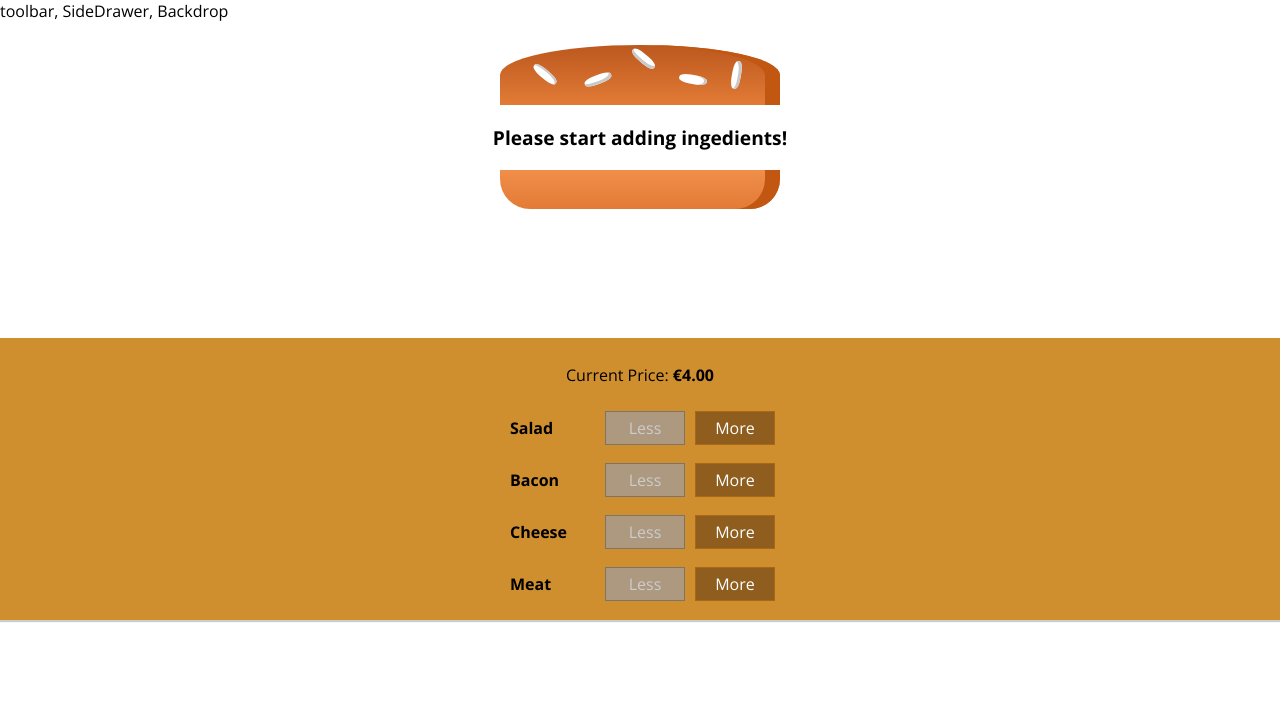
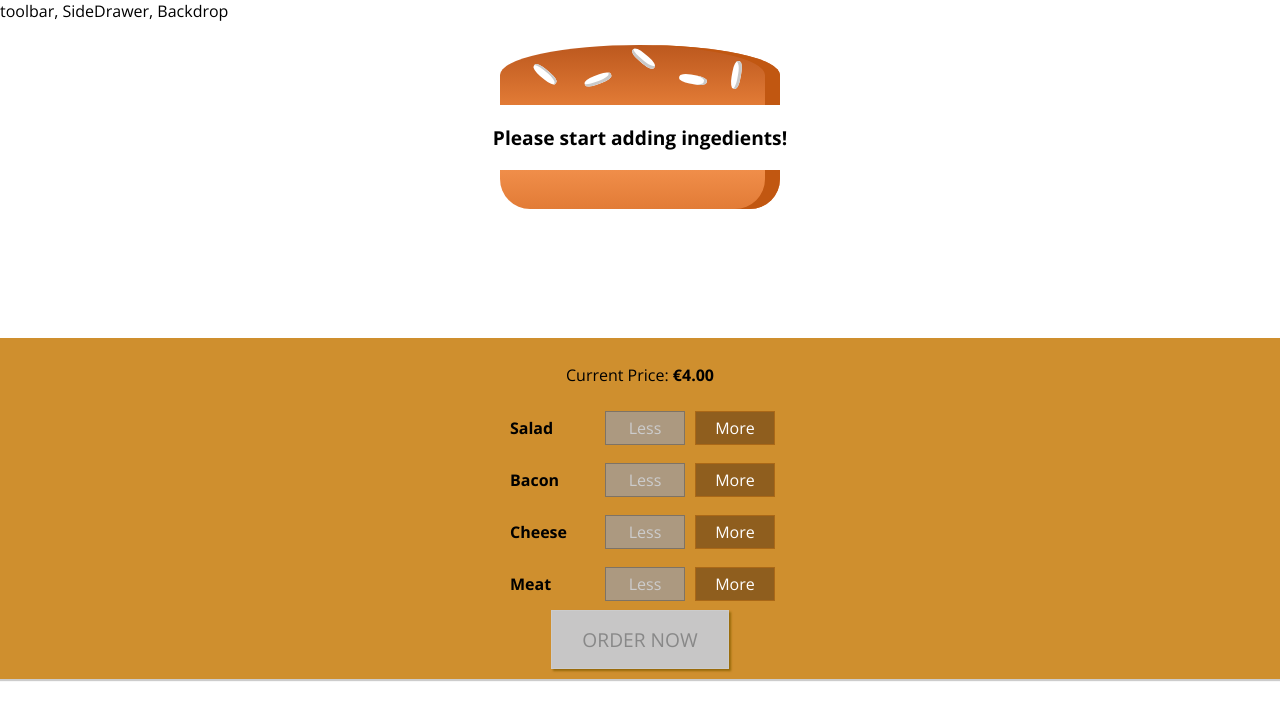
Before and after one commit to fleckc3/burger-builder-react-practice, a React app: page / in a window 1280 px wide. Shown: the top 720 px of the page. Built offline with nearby package versions, Linux system fonts and the light colour scheme.

Commit message:
feature updates
- order now button & logic
- created modal to wrap order summary
- added backdrop and click to dismiss with modal

```diff
--- a/src/components/Burger/BuildControls/BuildControls.css
+++ b/src/components/Burger/BuildControls/BuildControls.css
@@ -8,3 +8,45 @@
     margin: auto;
     padding: 10px 0;
 }
+
+
+.OrderButton {
+    background-color: #DAD735;
+    outline: none;
+    cursor: pointer;
+    border: 1px solid #966909;
+    color: #966909;
+    font-family: inherit;
+    font-size: 1.2em;
+    padding: 15px 30px;
+    box-shadow: 2px 2px 2px #966909;
+}
+
+.OrderButton:hover, .OrderButton:active {
+    background-color: #A0DB41;
+    border: 1px solid #966909;
+    color: #966909;
+}
+
+.OrderButton:disabled {
+    background-color: #C7C6C6;
+    cursor: not-allowed;
+    border: 1px solid #ccc;
+    color: #888888;
+}
+
+.OrderButton:not(:disabled) {
+    animation: enable 0.3s linear;
+}
+
+@keyframes enable {
+    0% {
+        transform: scale(1);
+    }
+    60% {
+        transform: scale(1.1);
+    }
+    100% {
+        transform: scale(1);
+    }
+}
--- a/src/components/Burger/BuildControls/BuildControls.js
+++ b/src/components/Burger/BuildControls/BuildControls.js
@@ -22,6 +22,10 @@
                 removed={() => props.ingredientRemoved(ctrl.type)}
                 disabled={props.disabled[ctrl.type]} />
         ))}
+        <button
+            className={classes.OrderButton}
+            disabled={!props.purchasable}
+            onClick={props.ordered}>ORDER NOW</button>
     </div>
 );
 
--- /dev/null
+++ b/src/components/Burger/OrderSummary/OrderSummary.js
@@ -0,0 +1,29 @@
+
+import React from 'react';
+import Aux from '../../../hoc/Auxilliary';
+
+// functional component
+const orderSummary = (props) => {
+    // get ingredients transform into arraythen loop through and create list item
+    const ingredientSummary = Object.keys(props.ingredients)
+        .map(igKey => {
+            return (
+                <li key={igKey}>
+                    <span style={{ textTransform: 'capitalize' }}>{igKey}:</span> {props.ingredients[igKey]}
+                </li>
+            );
+        });
+    return (
+        <Aux>
+            <h3>Your Order</h3>
+            <p>One burger with the following ingedients:</p>
+            <ul>
+                {ingredientSummary}
+            </ul>
+            <p>Continue to checkout?</p>
+
+        </Aux>
+    );
+};
+
+export default orderSummary;
--- /dev/null
+++ b/src/components/UI/Backdrop/Backdrop.css
@@ -0,0 +1,9 @@
+.Backdrop {
+    width: 100%;
+    height: 100%;
+    position: fixed;
+    z-index: 100;
+    left: 0;
+    top: o;
+    background-color: rgba(0,0,0,0.5);
+}
--- /dev/null
+++ b/src/components/UI/Backdrop/Backdrop.js
@@ -0,0 +1,11 @@
+import React from 'react';
+import classes from './Backdrop.css';
+
+// functional component
+const backdrop = (props) => (
+    props.show ? <div
+                    className={classes.Backdrop}
+                    onClick={props.clicked}></div> : null
+);
+
+export default backdrop;
--- /dev/null
+++ b/src/components/UI/Modal/Modal.css
@@ -0,0 +1,22 @@
+.Modal {
+    position: fixed;
+    z-index: 500;
+    background-color: white;
+    width: 70%;
+    border: 1px solid #ccc;
+    box-shadow: 1px 1px 1px black;
+    padding: 16px;
+    left: 15%;
+    top: 30%;
+    box-sizing: border-box;
+    transition: all 0.3s ease-out;
+}
+
+
+
+@media (min-width: 600px) {
+    .Modal {
+        width: 500px;
+        left: calc(50% - 250px);
+    }
+}
--- /dev/null
+++ b/src/components/UI/Modal/Modal.js
@@ -0,0 +1,24 @@
+import React from 'react';
+import classes from './Modal.css';
+import Aux from '../../../hoc/Auxilliary';
+import Backdrop from '../Backdrop/Backdrop';
+import { checkPropTypes } from 'prop-types';
+
+// functional component - no state atached
+const modal = (props) => (
+    <Aux>
+        <Backdrop
+            show={props.show}
+            clicked={props.modalClosed}/>
+        <div
+            className={classes.Modal}
+            style={{
+                transform: props.show ? 'translateY(0)' : 'translateY(-100vh)',
+                opacity: props.show ?  '1' : '0'
+            }}>
+            {props.children}
+        </div>
+    </Aux>
+);
+
+export default modal;
--- a/src/containers/BurgerBuilder/BurgerBuilder.js
+++ b/src/containers/BurgerBuilder/BurgerBuilder.js
@@ -1,8 +1,10 @@
 
 import React, { Component } from 'react';
-import Auxilliary from '../../hoc/Auxilliary';
+import Aux from '../../hoc/Auxilliary';
 import Burger from '../../components/Burger/Burger';
 import BuildControls from '../../components/Burger/BuildControls/BuildControls';
+import Modal from '../../components/UI/Modal/Modal';
+import OrderSummary from '../../components/Burger/OrderSummary/OrderSummary';
 
 const  INGREDIENT_PRICES = {
     salad: 0.5,
@@ -25,7 +27,34 @@
             cheese: 0,
             meat: 0
         },
-        totalPrice: 4
+        totalPrice: 4,
+        purchasable: false,
+        purchasing: false
+    }
+
+    purchaseHandler = () => {
+        this.setState({purchasing: true});
+    }
+
+    purchaseCancelHandler = () => {
+        this.setState({purchasing: false});
+    };
+
+    updatePurchaseState(ingredients) {
+        // create array of strings for ingredients
+        // map method loops through and replaces with value for the given key
+        const sum = Object.keys(ingredients).map(igKey => {
+            return ingredients[igKey];
+        })
+        // turn array into single num, sum of all ingredients
+        // function called on each item in the mapped array
+        // el is the element returned just above this
+        .reduce((sum, el) => {
+            return sum + el;
+        }, 0);
+
+        // sets purchaseable to false or true depending on the sum value being greater than 0
+        this.setState({purchasable: sum >  0});
     }
 
     // updates the ingredients and price in state via type
@@ -40,6 +69,7 @@
         const oldPrice = this.state.totalPrice;
         const newPrice = oldPrice + priceAddition;
         this.setState({totalPrice: newPrice, ingredients: updatedIngredients});
+        this.updatePurchaseState(updatedIngredients);
     }
 
     removeIngredientHandler = (type) => {
@@ -56,6 +86,7 @@
         const oldPrice = this.state.totalPrice;
         const newPrice = oldPrice - priceDeduction;
         this.setState({totalPrice: newPrice, ingredients: updatedIngredients});
+        this.updatePurchaseState(updatedIngredients);
     }
 
     render () {
@@ -70,14 +101,21 @@
             disabledInfo[key] = disabledInfo[key] <= 0;
         }
         return (
-            <Auxilliary>
+            <Aux>
+                <Modal
+                    show={this.state.purchasing}
+                    modalClosed={this.purchaseCancelHandler}>
+                    <OrderSummary ingredients={this.state.ingredients}/>
+                </Modal>
                 <Burger ingredients={this.state.ingredients}/>
                 <BuildControls
                     ingredientAdded={this.addIngredientHandler}
                     ingredientRemoved={this.removeIngredientHandler}
                     disabled={disabledInfo}
-                    price={this.state.totalPrice}/>
-            </Auxilliary>
+                    price={this.state.totalPrice}
+                    purchasable={this.state.purchasable}
+                    ordered={this.purchaseHandler}/>
+            </Aux>
         );
     }
 }
```
